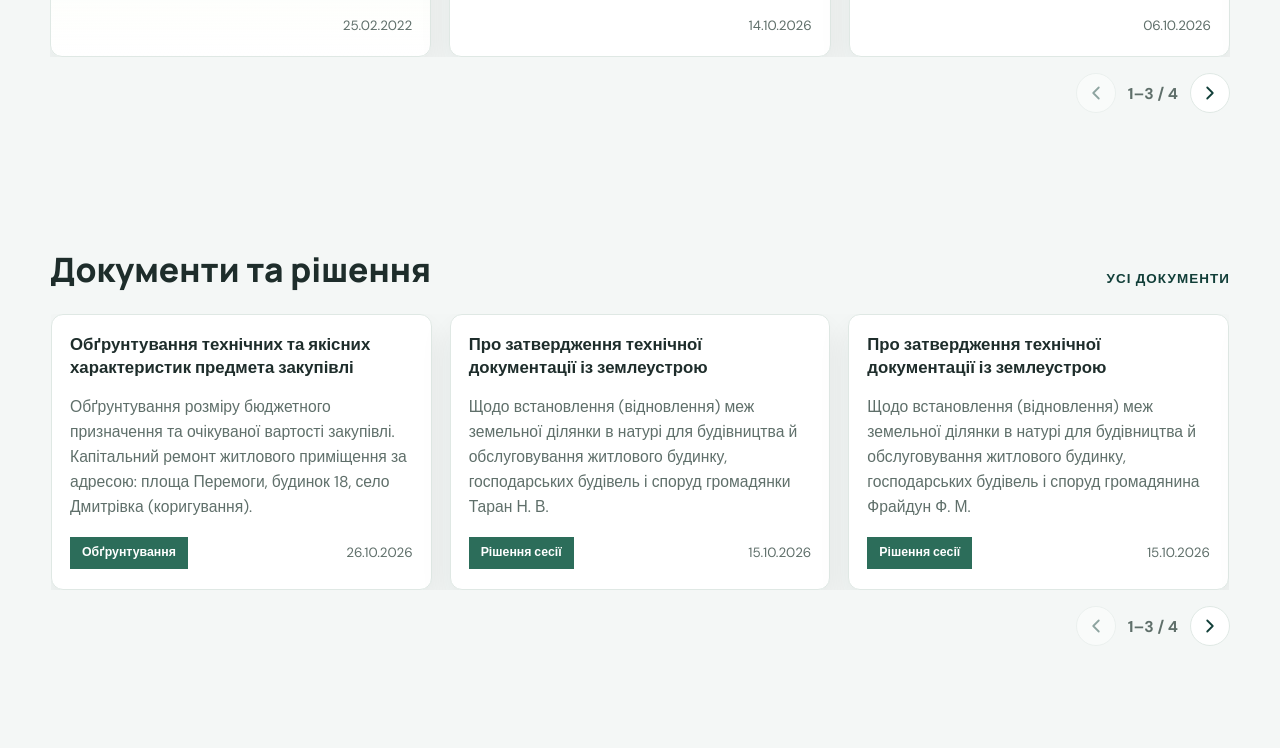
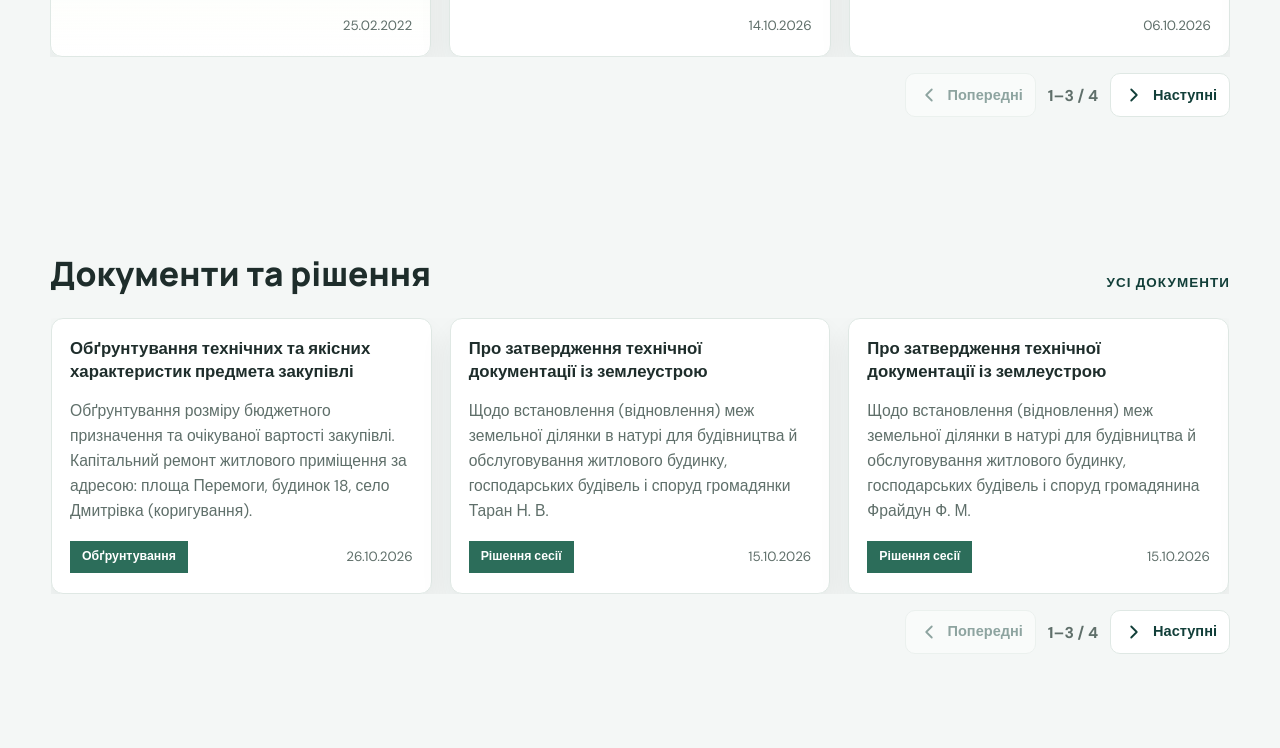
Before and after one commit to ANON435/Dmitrivka, a plain HTML site: page index.html in a window 1280 px wide. Shown: the part 1492-2240 px from the top of the page. Drawn offline with Linux system fonts and the light colour scheme; files whose address does not match are found by name.

Commit message:
Fix carousel layout and visible controls
Co-authored-by: Copilot <223556219+Copilot@users.noreply.github.com>

```diff
--- a/index.html
+++ b/index.html
@@ -99,7 +99,7 @@
 
             <article class="notice-card" role="group" aria-roledescription="слайд" aria-label="Оголошення 3 з 4">
               <h3>Чи може бути збільшено розмір гранту для масштабування власної справи?</h3>
-              <img class="notice-image" src="Фото%20важливі%20оголошення/Розмір%20гранту.png" alt="Інформація про збільшення розміру гранту">
+              <img class="notice-image" src="Розмір%20гранту.png" alt="Інформація про збільшення розміру гранту">
               <p>Розмір гранту збільшується на 30% для отримувачів на оновлення основних засобів виробництва, знищених чи пошкоджених внаслідок збройної агресії Російської Федерації проти України.</p>
               <time class="notice-date" datetime="2026-10-06">06.10.2026</time>
             </article>
@@ -114,10 +114,12 @@
           <div class="notice-slider-controls" role="group" aria-label="Керування оголошеннями">
             <button class="notice-slider-button" type="button" data-notice-direction="-1" aria-label="Попередні оголошення">
               <svg viewBox="0 0 24 24" aria-hidden="true"><path d="m15 18-6-6 6-6"/></svg>
+              <span>Попередні</span>
             </button>
             <span class="notice-slider-status" aria-live="polite"></span>
             <button class="notice-slider-button" type="button" data-notice-direction="1" aria-label="Наступні оголошення">
               <svg viewBox="0 0 24 24" aria-hidden="true"><path d="m9 18 6-6-6-6"/></svg>
+              <span>Наступні</span>
             </button>
           </div>
         </div>
@@ -172,10 +174,12 @@
           <div class="notice-slider-controls" role="group" aria-label="Керування переліком документів">
             <button class="notice-slider-button" type="button" data-document-direction="-1" aria-label="Попередні документи">
               <svg viewBox="0 0 24 24" aria-hidden="true"><path d="m15 18-6-6 6-6"/></svg>
+              <span>Попередні</span>
             </button>
             <span class="notice-slider-status" aria-live="polite" data-document-status></span>
             <button class="notice-slider-button" type="button" data-document-direction="1" aria-label="Наступні документи">
               <svg viewBox="0 0 24 24" aria-hidden="true"><path d="m9 18 6-6-6-6"/></svg>
+              <span>Наступні</span>
             </button>
           </div>
         </div>
@@ -256,25 +260,25 @@
           </div>
           <div class="public-service-carousel" role="region" aria-label="Державні організації та сервіси" aria-roledescription="карусель">
             <div class="notice-grid public-service-track">
-              <a class="notice-card public-service-card" href="https://diia.gov.ua/" target="_blank" rel="noopener noreferrer" role="group" aria-label="1 з 4 — Дія">
+              <a class="notice-card public-service-card" href="https://diia.gov.ua/" target="_blank" rel="noopener noreferrer" role="group" aria-label="1 з 6 — Дія">
                 <img class="notice-image" src="https://images.unsplash.com/photo-1516321318423-f06f85e504b3?auto=format&fit=crop&w=700&q=80" alt="">
                 <h3>Дія</h3>
                 <p>Державні послуги онлайн — зручно та в одному місці.</p>
                 <span class="public-service-link">Відвідати офіційний сайт →</span>
               </a>
-              <a class="notice-card public-service-card" href="https://dsns.gov.ua/" target="_blank" rel="noopener noreferrer" role="group" aria-label="2 з 4 — ДСНС України">
+              <a class="notice-card public-service-card" href="https://dsns.gov.ua/" target="_blank" rel="noopener noreferrer" role="group" aria-label="2 з 6 — ДСНС України">
                 <img class="notice-image" src="https://images.unsplash.com/photo-1516937941344-00b4e0337589?auto=format&fit=crop&w=700&q=80" alt="">
                 <h3>ДСНС України</h3>
                 <p>Офіційні повідомлення та рекомендації з безпеки.</p>
                 <span class="public-service-link">Відвідати офіційний сайт →</span>
               </a>
-              <a class="notice-card public-service-card" href="https://www.pfu.gov.ua/" target="_blank" rel="noopener noreferrer" role="group" aria-label="3 з 4 — Пенсійний фонд України">
+              <a class="notice-card public-service-card" href="https://www.pfu.gov.ua/" target="_blank" rel="noopener noreferrer" role="group" aria-label="3 з 6 — Пенсійний фонд України">
                 <img class="notice-image" src="https://images.unsplash.com/photo-1529156069898-49953e39b3ac?auto=format&fit=crop&w=700&q=80" alt="">
                 <h3>Пенсійний фонд України</h3>
                 <p>Пенсійні та соціальні послуги й інформація для громадян.</p>
                 <span class="public-service-link">Відвідати офіційний сайт →</span>
               </a>
-              <a class="notice-card public-service-card" href="https://tax.gov.ua/" target="_blank" rel="noopener noreferrer" role="group" aria-label="4 з 4 — Державна податкова служба">
+              <a class="notice-card public-service-card" href="https://tax.gov.ua/" target="_blank" rel="noopener noreferrer" role="group" aria-label="4 з 6 — Державна податкова служба">
                 <img class="notice-image" src="https://images.unsplash.com/photo-1554224155-6726b3ff858f?auto=format&fit=crop&w=700&q=80" alt="">
                 <h3>Державна податкова служба</h3>
                 <p>Податкова інформація та електронні сервіси для платників.</p>
@@ -296,10 +300,12 @@
             <div class="notice-slider-controls public-service-controls" role="group" aria-label="Керування стрічкою державних сервісів">
               <button class="notice-slider-button" type="button" data-public-service-direction="-1" aria-label="Попередні організації">
                 <svg viewBox="0 0 24 24" aria-hidden="true"><path d="m15 18-6-6 6-6"/></svg>
+                <span>Попередні</span>
               </button>
               <span class="notice-slider-status public-service-status" aria-live="off">1–3 / 6</span>
               <button class="notice-slider-button" type="button" data-public-service-direction="1" aria-label="Наступні організації">
                 <svg viewBox="0 0 24 24" aria-hidden="true"><path d="m9 18 6-6-6-6"/></svg>
+                <span>Наступні</span>
               </button>
               <button class="public-service-toggle" type="button" aria-label="Призупинити автоматичне перемикання" aria-pressed="false">Пауза</button>
             </div>
--- a/styles.css
+++ b/styles.css
@@ -378,6 +378,7 @@ h1 {
 .notice-carousel { min-width: 0; }
 .notice-grid {
   display: flex;
+  flex-wrap: nowrap;
   gap: 18px;
   overflow-x: auto;
   scrollbar-width: none;
@@ -413,15 +414,20 @@ h1 {
   margin-top: 16px;
 }
 .notice-slider-button {
-  display: grid;
-  width: 40px;
-  height: 40px;
-  place-items: center;
+  display: inline-flex;
+  min-width: 44px;
+  min-height: 44px;
+  align-items: center;
+  justify-content: center;
+  gap: 8px;
+  padding: 0 12px;
   border: 1px solid var(--line);
-  border-radius: 50%;
+  border-radius: 10px;
   background: var(--surface);
   color: var(--primary);
   cursor: pointer;
+  font-size: calc(13px * var(--font-scale));
+  font-weight: 700;
 }
 .notice-slider-button:hover:not(:disabled) {
   background: var(--primary);
@@ -434,6 +440,7 @@ h1 {
 .notice-slider-button svg {
   width: 22px;
   height: 22px;
+  flex: 0 0 auto;
   fill: none;
   stroke: currentColor;
   stroke-linecap: round;
```
